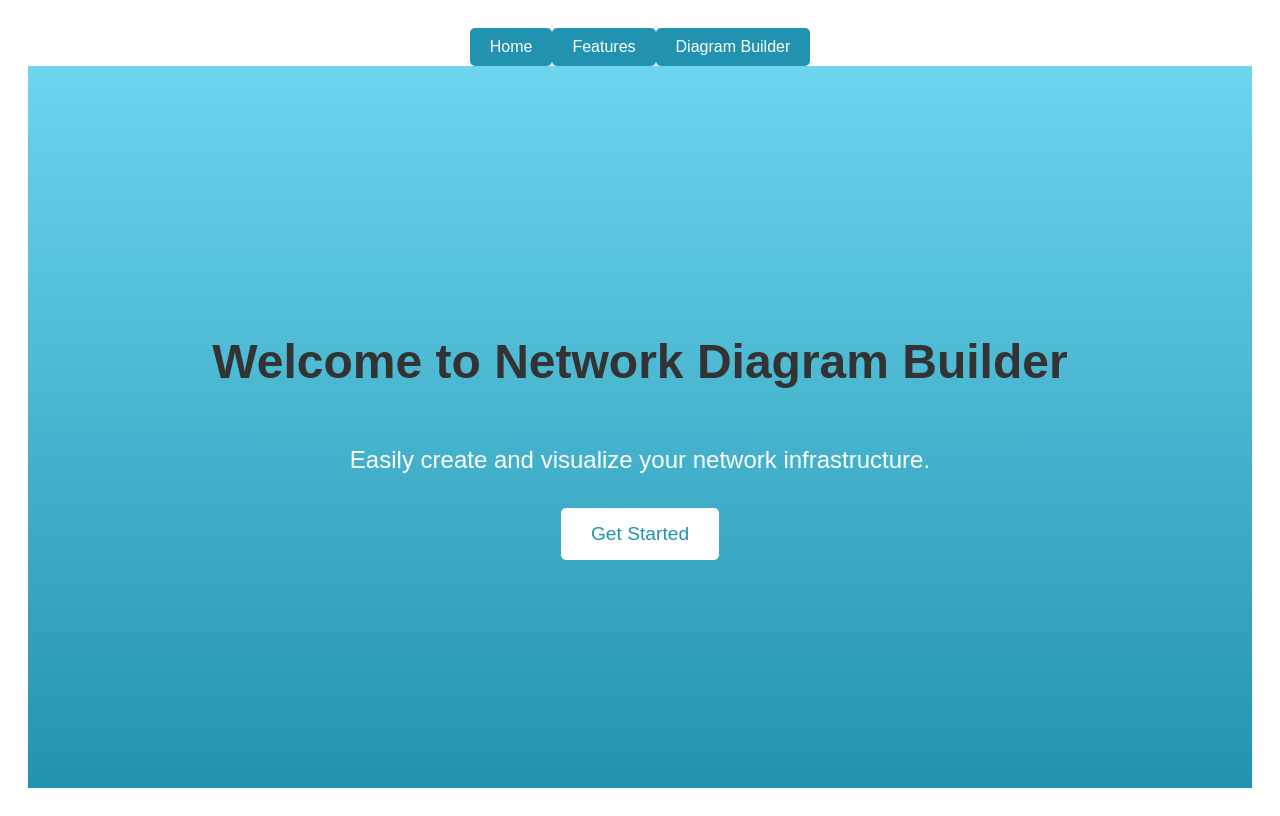
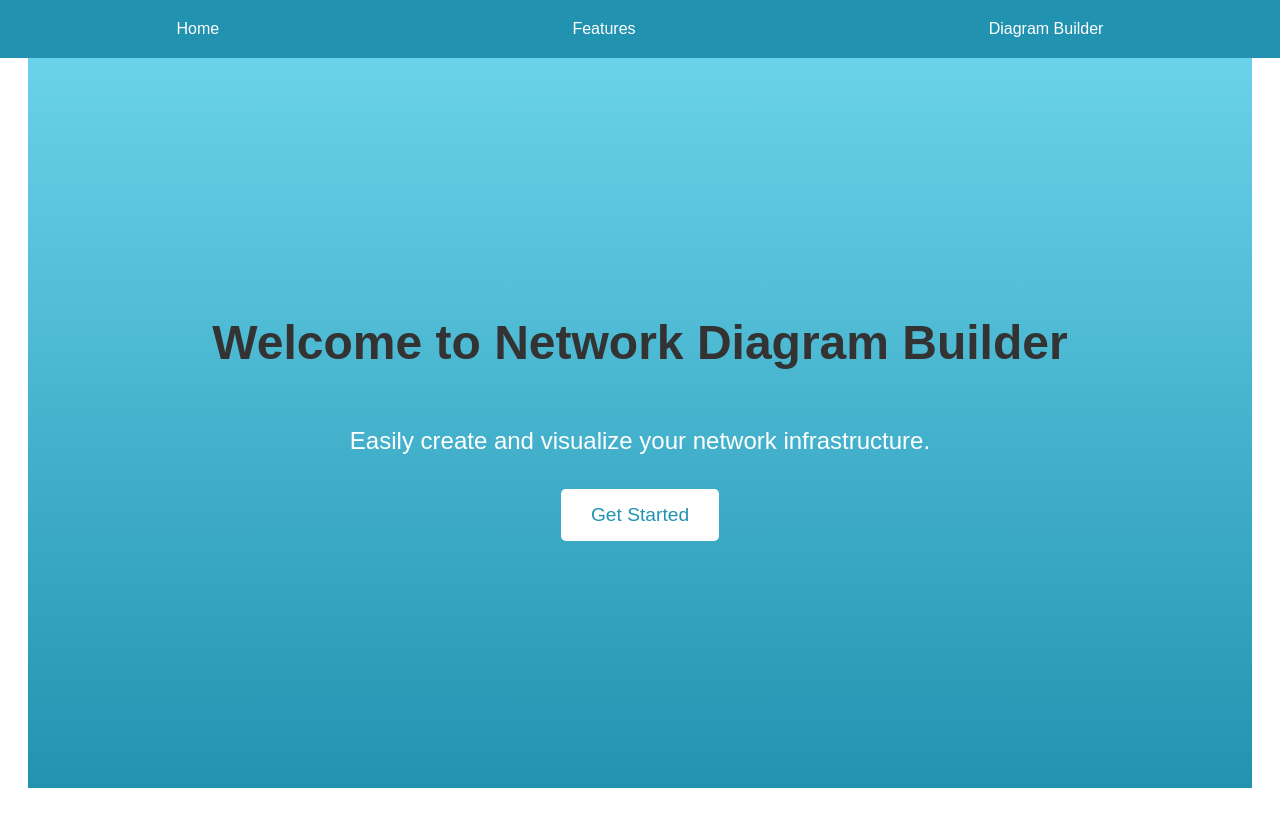
Before and after one commit to javaniecampbell/network-diagram-builder, a React (Vite) app: page / in a window 1280 px wide. Built offline with nearby package versions, Linux system fonts and the light colour scheme.

Commit message:
style: updates the sizing issues & additional component style

```diff
--- a/src/App.css
+++ b/src/App.css
@@ -1,5 +1,5 @@
  /* Styles for the application */
-/* index.css */
+ /* index.css */
  .app-container {
    display: flex;
    flex-direction: column;
@@ -165,3 +165,119 @@
    background-color: #f0f0f0;
    padding: 20px;
  }
+
+
+ .navigation-bar {
+   display: flex;
+   justify-content: space-around;
+   width: 100%;
+   background-color: #2193b0;
+   padding: 10px;
+   position: fixed;
+   top: 0;
+   z-index: 1000;
+ }
+
+ .navigation-bar button {
+   color: #fff;
+   background-color: transparent;
+   border: none;
+   font-size: 1rem;
+   cursor: pointer;
+   transition: color 0.3s ease;
+ }
+
+ .navigation-bar button:hover {
+   color: #6dd5ed;
+ }
+
+ .splash-container {
+   display: flex;
+   flex-direction: column;
+   align-items: center;
+   justify-content: center;
+   height: 100vh;
+   text-align: center;
+   background: linear-gradient(to bottom, #6dd5ed, #2193b0);
+   color: #fff;
+   width: 100%;
+   box-sizing: border-box;
+ }
+
+ .splash-container h1 {
+   font-size: 3rem;
+   margin-bottom: 20px;
+   animation: fadeIn 1s ease;
+ }
+
+ .splash-container p {
+   font-size: 1.5rem;
+   margin-bottom: 30px;
+   animation: fadeIn 1.5s ease;
+ }
+
+ .splash-container button {
+   padding: 15px 30px;
+   font-size: 1.2rem;
+   color: #2193b0;
+   background-color: #fff;
+   border: none;
+   border-radius: 5px;
+   cursor: pointer;
+   transition: background-color 0.3s ease, transform 0.2s ease;
+   animation: fadeIn 2s ease;
+ }
+
+ .splash-container button:hover {
+   background-color: #f0f0f0;
+   transform: scale(1.05);
+ }
+
+ .modal-overlay {
+   position: fixed;
+   top: 0;
+   left: 0;
+   right: 0;
+   bottom: 0;
+   background-color: rgba(0, 0, 0, 0.5);
+   display: flex;
+   justify-content: center;
+   align-items: center;
+   z-index: 1000;
+ }
+
+ .modal {
+   background-color: #fff;
+   padding: 20px;
+   border-radius: 10px;
+   box-shadow: 0 4px 8px rgba(0, 0, 0, 0.2);
+   width: 400px;
+   max-width: 90%;
+ }
+
+ .modal h2 {
+   margin-bottom: 20px;
+ }
+
+ .modal input {
+   width: calc(100% - 20px);
+   padding: 10px;
+   margin-bottom: 10px;
+   border: 1px solid #ccc;
+   border-radius: 5px;
+ }
+
+ .modal button {
+   padding: 10px 20px;
+   margin: 5px;
+   background-color: #2193b0;
+   color: #fff;
+   border: none;
+   border-radius: 5px;
+   cursor: pointer;
+   transition: background-color 0.3s ease;
+ }
+
+ .modal button:hover {
+   background-color: #6dd5ed;
+ }
```
